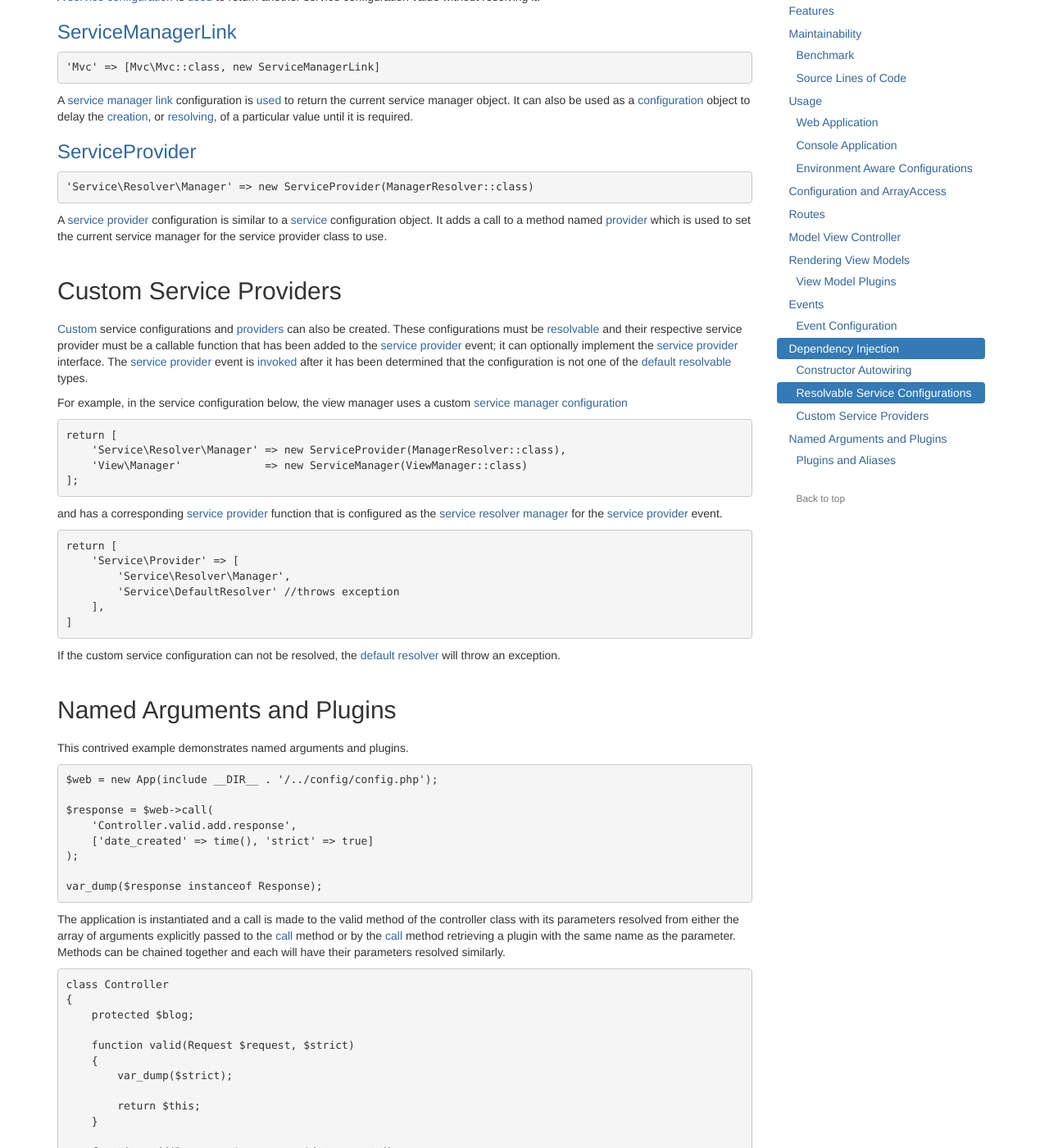
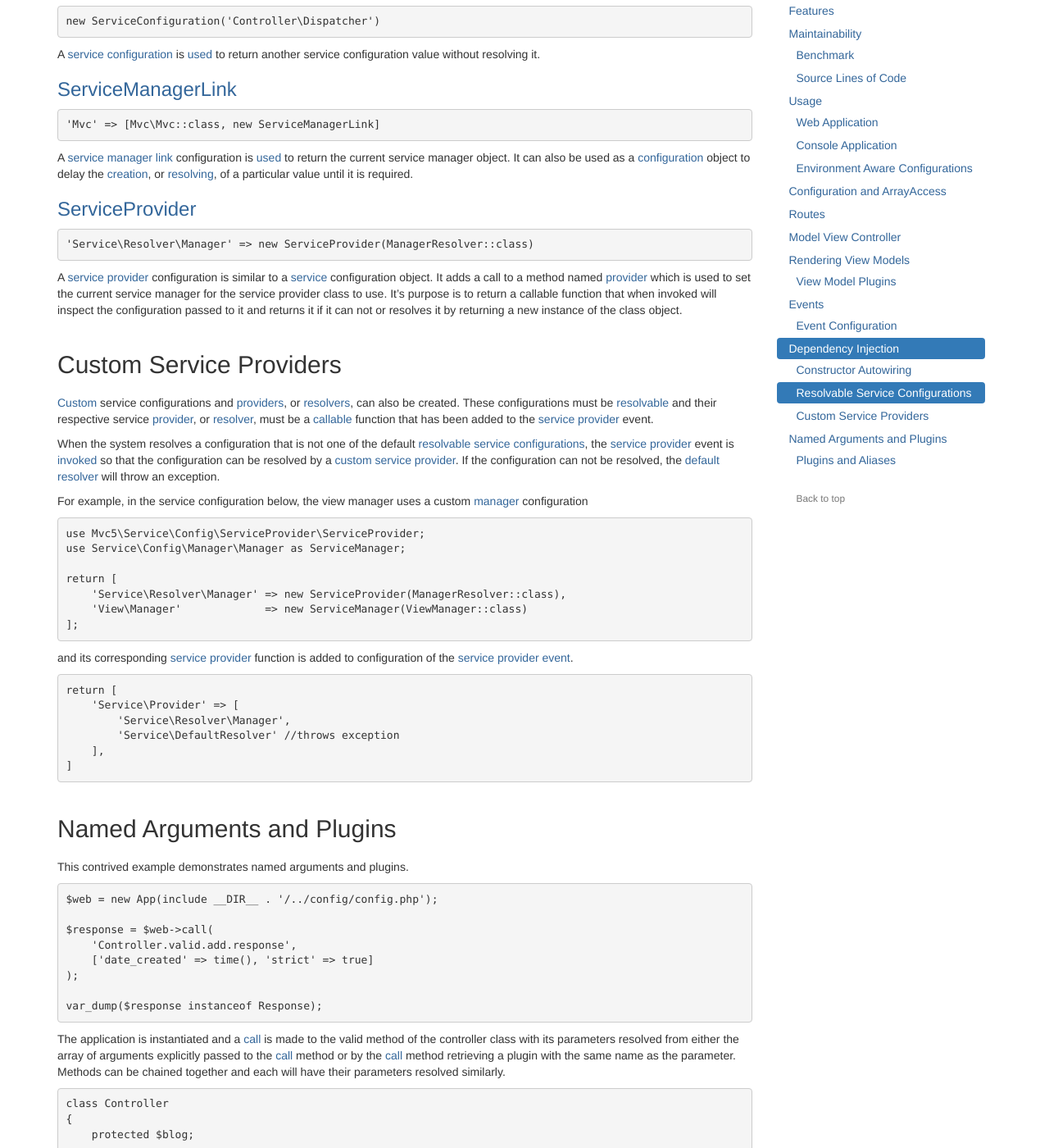
Before and after one commit to mvc5/mvc5.github.io, a Jekyll site: the page built from overview/index.md, in a window 1280 px wide and 1400 px high, scrolled down 14518 px. Shown: the whole window at 82% size. Built offline with Jekyll 4.4.1, drawn with Linux system fonts in a browser that asks for light colours; nearby versions of some CDN libraries; some of the changed text lies outside the part shown.

Commit message:
Custom child configurations and other minor revisions

````diff
--- a/overview/constructor-autowiring.md
+++ b/overview/constructor-autowiring.md
@@ -1,8 +1,8 @@
 ## Constructor Autowiring
 When the [service manager](https://github.com/mvc5/framework/blob/master/src/Service/Manager/ServiceManager.php) [creates](https://github.com/mvc5/framework/blob/master/src/Service/Manager/ManageService.php#L29) a class that either
 
-* Does not have a service configuration
-* No arguments are passed to the [service manager](https://github.com/mvc5/framework/blob/master/src/Service/Manager/ServiceManager.php), or
-* If the arguments passed are <a href="#named-arguments-and-plugins">named</a>,
+* does not have a service configuration
+* or no arguments are passed to the [create](https://github.com/mvc5/framework/blob/master/src/Service/Manager/ManageService.php#L29) method of the [service manager](https://github.com/mvc5/framework/blob/master/src/Service/Manager/ServiceManager.php),
+* or if the arguments passed are <a href="#named-arguments-and-plugins">named</a>,
 
 then the [service manager](https://github.com/mvc5/framework/blob/master/src/Service/Manager/ServiceManager.php) will attempt to determine the required dependencies of the class constructor by their type hint.
--- a/overview/custom-service-providers.md
+++ b/overview/custom-service-providers.md
@@ -1,16 +1,21 @@
 ## Custom Service Providers
-[Custom](https://github.com/mvc5/application/blob/master/src/Service/Config/Manager/Manager.php) service configurations and [providers](https://github.com/mvc5/application/blob/master/src/Service/Resolver/Manager/Resolver.php) can also be created. These configurations must be [resolvable](https://github.com/mvc5/framework/blob/master/src/Service/Resolver/Resolvable.php) and their respective service provider must be a callable function that has been added to the [service provider](https://github.com/mvc5/framework/blob/master/config/event.php#L45) event; it can optionally implement the [service provider](https://github.com/mvc5/framework/blob/master/src/Service/Provider/ServiceProvider.php) interface. The [service provider](https://github.com/mvc5/framework/blob/master/config/event.php#L45) event is [invoked](https://github.com/mvc5/framework/blob/master/src/Service/Resolver/Resolver.php#L393) after it has been determined that the configuration is not one of the [default](https://github.com/mvc5/framework/tree/master/src/Service/Config) [resolvable](https://github.com/mvc5/framework/blob/master/src/Service/Resolver/Resolvable.php) types.
+[Custom](https://github.com/mvc5/application/blob/master/src/Service/Config/Manager/Manager.php) service configurations and [providers](https://github.com/mvc5/application/blob/master/src/Service/Resolver/Manager/Resolver.php), or [resolvers](https://github.com/mvc5/framework/blob/master/src/Service/Resolver/Resolver.php#L332), can also be created. These configurations must be [resolvable](https://github.com/mvc5/framework/blob/master/src/Service/Resolver/Resolvable.php) and their respective service [provider](https://github.com/mvc5/application/blob/master/src/Service/Resolver/Manager/Resolver.php), or [resolver](https://github.com/mvc5/framework/blob/master/src/Service/Resolver/Resolver.php#L332), must be a [callable](http://php.net/manual/en/language.types.callable.php) function that has been added to the [service provider](https://github.com/mvc5/framework/blob/master/config/event.php#L45) event.
 
-For example, in the service configuration below, the view manager uses a custom [service manager configuration](https://github.com/mvc5/application/blob/master/src/Service/Config/Manager/Manager.php)
+When the system resolves a configuration that is not one of the default [resolvable service configurations](#resolvable-service-configurations), the [service provider](https://github.com/mvc5/framework/blob/master/config/event.php#L45) event is [invoked](https://github.com/mvc5/framework/blob/master/src/Service/Resolver/Resolver.php#L393) so that the configuration can be resolved by a [custom service provider](https://github.com/mvc5/application/blob/master/src/Service/Resolver/Manager/Resolver.php). If the configuration can not be resolved, the [default resolver](https://github.com/mvc5/framework/blob/master/src/Service/Provider/Resolver.php#L11) will throw an exception.
+
+For example, in the service configuration below, the view manager uses a custom [manager](https://github.com/mvc5/application/blob/master/src/Service/Config/Manager/Manager.php) configuration
 
 ```php
+use Mvc5\Service\Config\ServiceProvider\ServiceProvider;
+use Service\Config\Manager\Manager as ServiceManager;
+
 return [
     'Service\Resolver\Manager' => new ServiceProvider(ManagerResolver::class),
     'View\Manager'             => new ServiceManager(ViewManager::class)
 ];
 ```
 
-and has a corresponding [service provider](https://github.com/mvc5/application/blob/master/src/Service/Resolver/Manager/Resolver.php) function that is configured as the [service resolver manager](https://github.com/mvc5/application/blob/master/src/Service/Resolver/Manager/Resolver.php) for the [service provider](https://github.com/mvc5/framework/blob/master/config/event.php#L45) event.
+and its corresponding [service provider](https://github.com/mvc5/application/blob/master/src/Service/Resolver/Manager/Resolver.php) function is added to configuration of the [service provider event](https://github.com/mvc5/framework/blob/master/config/event.php#L45).
 
 ```php
 return [
--- a/overview/dependency-injection.md
+++ b/overview/dependency-injection.md
@@ -21,7 +21,7 @@ When a class is [created](https://github.com/mvc5/framework/blob/master/src/Serv
 ];
 ```
 
-A string configuration is used to map a short name or an interface to a class name. Because it is a string configuration, the class either has no dependencies or it can be [autowired](#constructor-autowiring). An array configuration is used when there are required dependencies and its configuration can be further reduced by using array key names for the arguments that can not be [autowired](#constructor-autowiring). An anonymous function is used when the class instantiation requires custom logic and various [plugins](https://github.com/mvc5/framework/blob/master/config/alias.php) are available as [named arguments](#named-arguments-and-plugins).
+A string configuration is used to map a class name, or a short name, or an interface name to a fully qualified class name, or another configuration name. Because it is a string configuration, the class either has no dependencies or it can be [autowired](#constructor-autowiring). An array configuration is used when there are required dependencies and its configuration can be further reduced by using array key names for the arguments that can not be [autowired](#constructor-autowiring). An anonymous function is used when the class instantiation requires custom logic and various [plugins](https://github.com/mvc5/framework/blob/master/config/alias.php) are available as [named arguments](#named-arguments-and-plugins).
 
 However, when the dependencies of a class require their own dependencies, then the depth of the dependency graph increases. In this case, a class object can also be created using a resolvable service configuration instead of using an anonymous function, factory or service provider method. This provides inversion of control and is a configuration domain specific language. Each configuration must implement the [resolvable](https://github.com/mvc5/framework/blob/master/src/Service/Resolver/Resolvable.php) type interface so that the system can distinguish them from other objects and invoke their associated function. These configurations can be used by each other and chained together to form a composite set of [resolvable service configurations](#resolvable-service-configurations).
 
--- a/overview/events.md
+++ b/overview/events.md
@@ -8,9 +8,9 @@ function dispatch(callable $controller, array $args = [])
 }
 ```
 
-For example, rather than directly invoking the controller, the [dispatch](https://github.com/mvc5/framework/blob/master/src/Controller/Manager/Manager.php#L47) method triggers the [controller dispatch](https://github.com/mvc5/framework/blob/master/src/Controller/Dispatch/Dispatch.php) event and returns a result. This allows additional functions to be [configured](https://github.com/mvc5/framework/blob/master/config/event.php#L7) so that they can be invoked before and after [calling](https://github.com/mvc5/framework/blob/master/src/Controller/Dispatch/Dispatcher.php) the controller. In the above, the first parameter of the trigger method is a service configuration array containing the event class name and its named constructor arguments. This parameter can be a string, i.e the name of the event, an array (or a [resolvable](https://github.com/mvc5/framework/blob/master/src/Service/Resolver/Resolvable.php)) service configuration, or an event object.
+For example, rather than directly invoking the controller, the [dispatch](https://github.com/mvc5/framework/blob/master/src/Controller/Manager/Manager.php#L47) method triggers the [controller dispatch](https://github.com/mvc5/framework/blob/master/src/Controller/Dispatch/Dispatch.php) event and returns a result. This allows additional functions to be [configured](https://github.com/mvc5/framework/blob/master/config/event.php#L7) so that they can be invoked before and after [calling](https://github.com/mvc5/framework/blob/master/src/Controller/Dispatch/Dispatcher.php) the controller. In the above, the first parameter of the [trigger](https://github.com/mvc5/framework/blob/master/src/Event/Manager/ManageEvent.php#L53) method is a service configuration array containing the event class name and its named constructor arguments. This parameter can be a string, i.e the name of the event, an array (or a [resolvable](https://github.com/mvc5/framework/blob/master/src/Service/Resolver/Resolvable.php)) service configuration, or an event object.
 
-When the first parameter of the trigger method is a string that does not have a service configuration, then the result of the last function called will be returned as the result for that event. This causes the event to be a list of functions whose iteration cannot be stopped and its result cannot be controlled from outside of the functions being called. In order to allow the event to be [stopped](https://github.com/mvc5/framework/blob/master/src/Event/Event.php#L23) and for better inversion of control, an event class should be used.
+When the first parameter of the [trigger](https://github.com/mvc5/framework/blob/master/src/Event/Manager/ManageEvent.php#L53) method is a string that does not have a service configuration, then the result of the last function called will be returned as the result for that event. This causes the event to be a list of functions whose iteration cannot be stopped and its result cannot be controlled from outside of the functions being called. In order to allow the event to be [stopped](https://github.com/mvc5/framework/blob/master/src/Event/Event.php#L23) and for better inversion of control, an event class should be used.
 
 ```php
 class Dispatch
@@ -57,4 +57,4 @@ Events are <a href="https://github.com/mvc5/application/blob/master/config/event
 ]),
 ```
 
-The event class itself can be [traversable](http://php.net/manual/en/class.traversable.php) and contain its own configuration. See the [action controller](https://github.com/mvc5/framework/blob/master/src/Controller/Action/Action.php) event as an [example](#controller-action).
+The event class itself can be [traversable](http://php.net/manual/en/class.traversable.php) and contain its own configuration. See the [action controller](https://github.com/mvc5/framework/blob/master/src/Controller/Action/Action.php) event as an [example](#controlleractionhttpsgithubcommvc5frameworkblobmastersrcserviceconfigcontrolleractioncontrolleractionphp).
--- a/overview/named-arguments-and-plugins.md
+++ b/overview/named-arguments-and-plugins.md
@@ -12,7 +12,7 @@ $response = $web->call(
 var_dump($response instanceof Response);
 ```
 
-The application is instantiated and a call is made to the valid method of the controller class with its parameters resolved from either the array of arguments explicitly passed to the [call](https://github.com/mvc5/framework/blob/master/src/Service/Resolver/Resolver.php#L58) method or by the [call](https://github.com/mvc5/framework/blob/master/src/Service/Resolver/Resolver.php#L58) method retrieving a plugin with the same name as the parameter. Methods can be chained together and each will have their parameters resolved similarly.
+The application is instantiated and a [call](https://github.com/mvc5/framework/blob/master/src/Service/Resolver/Resolver.php#L63) is made to the valid method of the controller class with its parameters resolved from either the array of arguments explicitly passed to the [call](https://github.com/mvc5/framework/blob/master/src/Service/Resolver/Resolver.php#L58) method or by the [call](https://github.com/mvc5/framework/blob/master/src/Service/Resolver/Resolver.php#L58) method retrieving a plugin with the same name as the parameter. Methods can be chained together and each will have their parameters resolved similarly.
 
 ```php
 class Controller
--- a/overview/resolvable-service-configurations.md
+++ b/overview/resolvable-service-configurations.md
@@ -35,11 +35,13 @@ A [calls](https://github.com/mvc5/framework/blob/master/src/Service/Config/Calls
 
 ### [Child](https://github.com/mvc5/framework/blob/master/src/Service/Config/Child/Child.php)
 ```php
-'Factory'    => new Service(null, [new ServiceManagerLink]),
-'My\Service' => new Child(My\Service::class, 'Factory'),
+'Controller'      => new Service(null, [new ServiceManagerLink]),
+'IndexController' => new Child(IndexController::class, 'Controller'),
 ```
 
 A [child](https://github.com/mvc5/framework/blob/master/src/Service/Config/Child/Child.php) configuration is [used](https://github.com/mvc5/framework/blob/master/src/Service/Resolver/Resolver.php#L346) to extend a parent configuration. The first parameter is the name of the class to create and the second parameter is the name of the parent configuration to use.
+
+Custom child configurations can also be created. This allows another [config](#confighttpsgithubcommvc5frameworkblobmastersrcserviceconfigconfigphp) configuration, such as a [service](#servicehttpsgithubcommvc5frameworkblobmastersrcserviceconfigserviceservicephp) configuration, to be used without having to specify the name of its parent configuration. Examples are the [controller](#controllerhttpsgithubcommvc5frameworkblobmastersrcserviceconfigcontrollercontrollerphp), [factory](#factoryhttpsgithubcommvc5frameworkblobmastersrcserviceconfigfactoryfactoryphp), [form](#formhttpsgithubcommvc5frameworkblobmastersrcserviceconfigformformphp) and [manager](#managerhttpsgithubcommvc5frameworkblobmastersrcserviceconfigmanagermanagerphp) configurations.
 
 ### [Config](https://github.com/mvc5/framework/blob/master/src/Service/Config/Config.php)
 ```php
@@ -55,7 +57,7 @@ A [config](https://github.com/mvc5/framework/blob/master/src/Service/Config/Conf
 
 ### [ConfigLink](https://github.com/mvc5/framework/blob/master/src/Service/Config/ConfigLink/ConfigLink.php)
 ```php
-'My\Service' => new Service(My\Service::class, 'config' => new ConfigLink)
+'My\Service' => new Service(My\Service::class, ['config' => new ConfigLink])
 ```
 
 The [config link](https://github.com/mvc5/framework/blob/master/src/Service/Config/ConfigLink/ConfigLink.php) configuration is [used](https://github.com/mvc5/framework/blob/master/src/Service/Resolver/Resolver.php#L370) to provide the main configuration array or object.
@@ -216,4 +218,4 @@ A [service manager link](https://github.com/mvc5/framework/blob/master/src/Servi
 'Service\Resolver\Manager' => new ServiceProvider(ManagerResolver::class)
 ```
 
-A [service provider](https://github.com/mvc5/framework/blob/master/src/Service/Config/ServiceProvider/ServiceProvider.php) configuration is similar to a [service](#servicehttpsgithubcommvc5frameworkblobmastersrcserviceconfigserviceservicephp) configuration object. It adds a call to a method named [provider](https://github.com/mvc5/framework/blob/master/src/Service/Resolver/Provider.php#L77) which is used to set the current service manager for the service provider class to use.
+A [service provider](https://github.com/mvc5/framework/blob/master/src/Service/Config/ServiceProvider/ServiceProvider.php) configuration is similar to a [service](#servicehttpsgithubcommvc5frameworkblobmastersrcserviceconfigserviceservicephp) configuration object. It adds a call to a method named [provider](https://github.com/mvc5/framework/blob/master/src/Service/Resolver/Provider.php#L77) which is used to set the current service manager for the service provider class to use. It's purpose is to return a callable function that when invoked will inspect the configuration passed to it and returns it if it can not or resolves it by returning a new instance of the class object.
````
Also changed, not shown: other parts of overview/custom-service-providers.md (+0 -2 lines).
